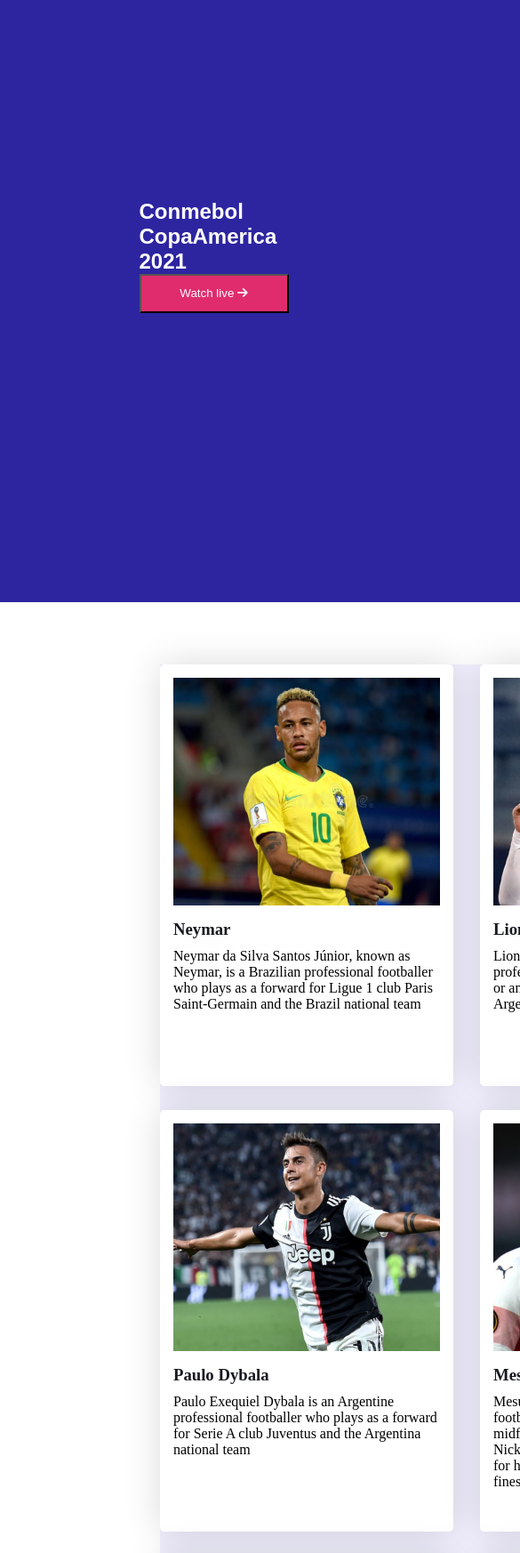
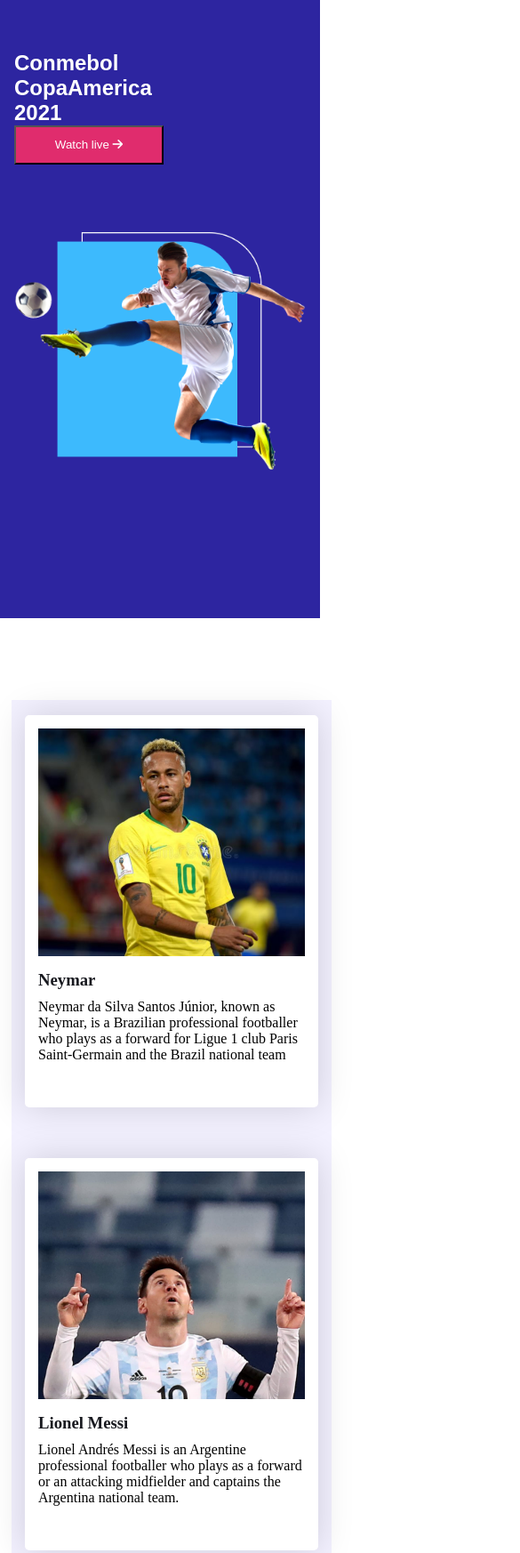
Before and after one commit to Rashed1721/responsive-football-assignment-02, a plain HTML site: page index.html in a window 390 px wide. Shown: the top 1746 px of the page at 89% size, 585 px wide, since content can reach past the window. Drawn offline with Linux system fonts and the light colour scheme.

Commit message:
assignment2

```diff
--- a/css/style.css
+++ b/css/style.css
@@ -73,7 +73,7 @@
     grid-column-gap: 30px;
     grid-row-gap: 27px;
     margin-left: 180px;
-    margin-top: 70px;
+    margin-top: 92px;
 
 }
 .player{
@@ -165,3 +165,60 @@
       margin: auto;
     }
 }
+/*-------------------------------------- mobile devices----------------------- */
+@media only screen and (max-width:688px){
+    .head-container{
+        flex-direction: column;
+        align-items: center;
+        justify-content: center;
+        width: 360px;
+        height: 695px;
+         align-items: center;
+         justify-content: center;
+    }
+    .head-text{
+        margin-top: 10px;
+        width: 278px;
+        height: 138px;
+        margin-left: 16px;
+        /* margin-top: 112px; */
+        margin-right: 66px;
+    }
+    .head-banner{
+        width: 329px;
+        height: 276px;
+        margin-left: 15px;
+        margin-right: 16px;
+        margin-bottom: 112px;
+       margin-top: 66px;
+    }
+    .head-banner img:hover{
+        transform:scale(1.1);
+
+    }
+
+/*--------------------main:-players container--------------  */
+    .players-container{
+        grid-template-columns: repeat(1,330px);
+        grid-template-rows: repeat(12,474px);
+        grid-row-gap: 24px;
+        width: 360px;
+        align-items: center;
+        justify-content: center;
+        margin-left:13px;
+    }
+/*-------------- footer:coot-container-------------------- */
+    .foot-container{
+      /* width: 278px; */
+      width: 100%;
+      /* margin: auto; */
+      margin-left: 62px;
+      background-color: red;
+    }
+    .foot-logo{
+        width: 278px;
+    }
+    .foot-container, .foot-contact{
+        margin-left: 62px;
+    }
+}
```
